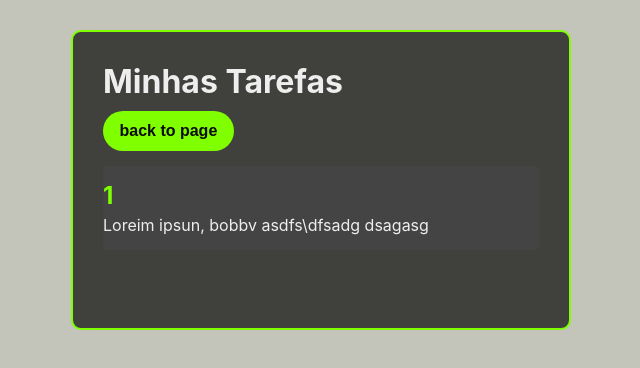
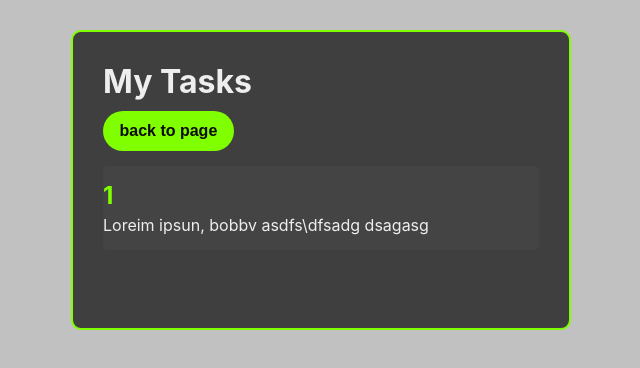
Before and after one commit to thiagofreitascarneiro/TaskApp, a React (Create React App) app: page /1 in a window 1280 px wide. Shown: the top 368 px of the page, without its empty margins (319-959 px from the left). Built offline with nearby package versions, Linux system fonts and the light colour scheme; no server answers.

Commit message:
costuming a task API

```diff
--- a/package.json
+++ b/package.json
@@ -6,6 +6,7 @@
     "@testing-library/jest-dom": "^5.11.4",
     "@testing-library/react": "^11.1.0",
     "@testing-library/user-event": "^12.1.10",
+    "axios": "^0.24.0",
     "react": "^17.0.2",
     "react-dom": "^17.0.2",
     "react-icons": "^4.3.1",
--- a/src/App.jsx
+++ b/src/App.jsx
@@ -1,4 +1,4 @@
-import React, { useState } from 'react';
+import React, { useState, useEffect } from 'react';
 
 import {v4 as uuidv4 } from 'uuid';
 import { BrowserRouter as Router, Route } from 'react-router-dom';
@@ -7,6 +7,9 @@ import AddTask from './components/AddTask';
 import "./App.css";
 import Header from './components/Header';
 import TaskDetails from './components/TaskDetails'
+
+import axios from 'axios';
+
 
 const App = () => {
     const [tasks, setTasks] = useState([
@@ -23,6 +26,20 @@ const App = () => {
         },
 
     ]);
+
+    useEffect(() => {
+      const fetchTasks = async () => {
+        const { data }= await axios.get(
+          'https://jsonplaceholder.cypress.io/todos?_limit=10'
+          );
+
+          setTasks(data);
+      };
+
+      fetchTasks();
+    }, []);
+
+
 
     const handleTaskClick = (taskId) => {
         const newTasks = tasks.map((task) => {
--- a/src/components/Header.jsx
+++ b/src/components/Header.jsx
@@ -1,7 +1,7 @@
 import React from 'react';
 
 const Header = () => {
-    return <h1 style={{color: '#eee'}}>Minhas Tarefas</h1>
+    return <h1 style={{color: '#eee'}}>My Tasks</h1>
 };
 
 export default Header;
--- a/src/components/Task.css
+++ b/src/components/Task.css
@@ -39,6 +39,12 @@
 
   }
 
-  .see-task-button:hover {
+  .see-task-details-button:hover {
     box-shadow: 0 0 10px 0 #34dbdb  inset, 0 0 10px 4px #39db34;
   }
+
+  .buttons-container {
+    width: 30%;
+    display: flex;
+    justify-content: flex-end;
+  }
--- a/src/index.css
+++ b/src/index.css
@@ -12,7 +12,7 @@ body {
     sans-serif;
   -webkit-font-smoothing: antialiased;
   -moz-osx-font-smoothing: grayscale;
-  background-color: rgba(113, 117, 95, 0.418)
+  background-color: rgba(17, 12, 12, 0.253)
 }
 
 code {
```
Also changed, not shown: src/components/Tasks.jsx (line endings or trailing spaces), 1 other file (tests, documents, lock files or other folders).
